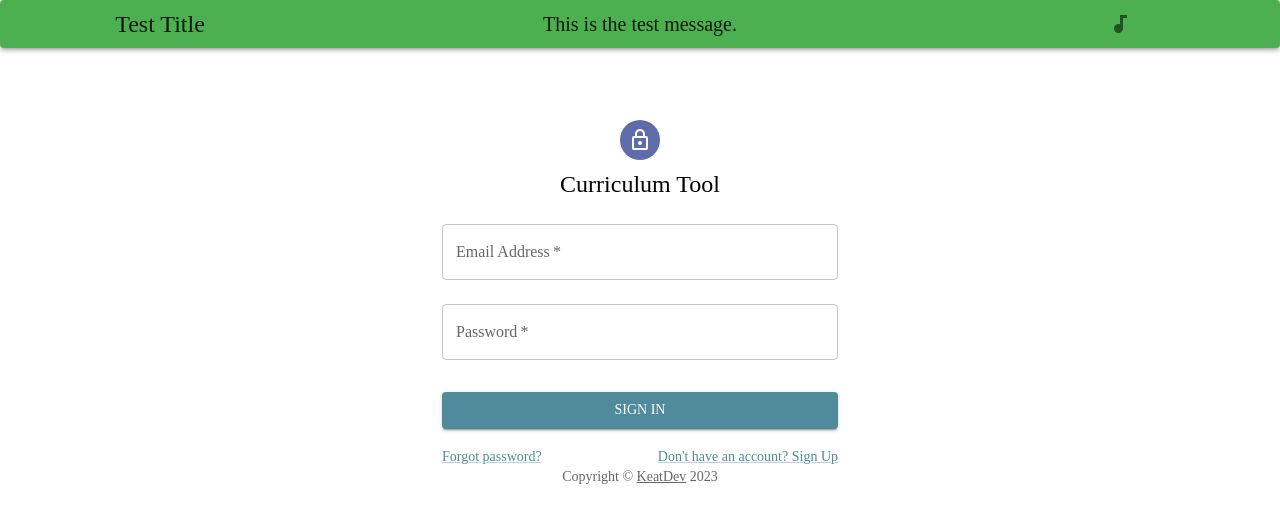
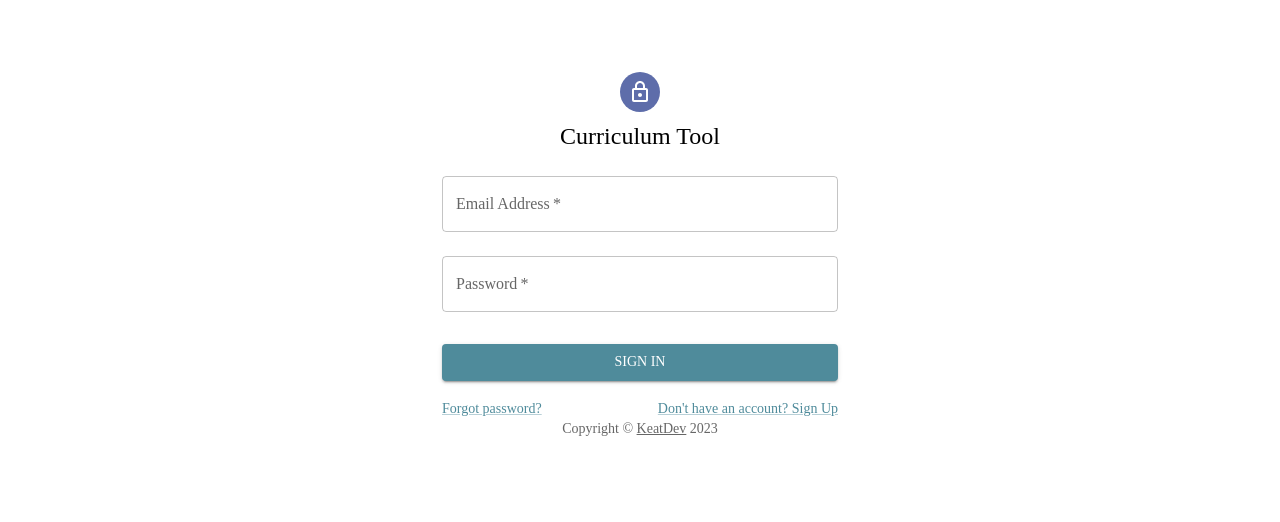
Before and after one commit to drewkeat/theatre-ed-tool, a Next.js app: page / in a window 1280 px wide. Shown: the top 522 px of the page. Built offline with nearby package versions, Linux system fonts and the light colour scheme.

Commit message:
apply notificationContext.provider and test

```diff
--- a/components/layout/Layout.jsx
+++ b/components/layout/Layout.jsx
@@ -1,25 +1,16 @@
 import { Box, Grid } from "@mui/material";
-import AudiotrackIcon from "@mui/icons-material/Audiotrack"
+import { useContext } from "react";
 
+import NotificationContext from "../../contexts/notificationContext";
 import Copyright from "./Copyright";
 import NotificationBanner from "./NotificationBanner";
 
-const notificationProps = {
-  notification: {
-    title: "Test Title",
-    message: "This is the test message.",
-    type: "success"
-  },
-  actionIcon: <AudiotrackIcon />,
-  actionHandler: function(){
-    alert("Action Works")
-  }
-}
+export default function Layout({children}){
+  const notificationCtx = useContext(NotificationContext)
 
-export default function Layout({children}){
   return(
     <Box>
-      <NotificationBanner {...notificationProps}/>
+      {!!notificationCtx.notification && <NotificationBanner {...notificationCtx.notification}/>}
       <Grid>
         {children}
         <Box component={Copyright} alignSelf={'end'}/>
--- a/components/layout/NotificationBanner.jsx
+++ b/components/layout/NotificationBanner.jsx
@@ -1,18 +1,18 @@
 import { Grid, IconButton, Paper, Typography } from "@mui/material";
 
-export default function NotificationBanner({actionIcon, actionHandler, notification}) {
+export default function NotificationBanner({title, message, type, icon, buttonAction}) {
   return (
     <Grid
       container
       component={Paper}
-      bgcolor={`${notification.type}.light`}
+      bgcolor={`${type}.light`}
       justifyContent={"center"}
       alignItems={"center"}
       elevation={3}
       sx={{ zIndex: 1 }}
     >
       <Grid item xs maxWidth={"fit-content"} marginX={2} textAlign={"center"}>
-        <Typography variant="h5" >{notification.title}</Typography>
+        <Typography variant="h5" >{title}</Typography>
       </Grid>
       <Grid
         item
@@ -21,10 +21,10 @@ export default function NotificationBanner({actionIcon, actionHandler, notificat
         textAlign={"center"}
         variant={"h6"}
       >
-        {notification.message}
+        {message}
       </Grid>
       <Grid item xs maxWidth={"fit-content"} textAlign={"center"} marginX={2}>
-        <IconButton size="large" onClick={actionHandler}>{actionIcon}</IconButton>
+        <IconButton size="large" onClick={buttonAction}>{icon}</IconButton>
       </Grid>
     </Grid>
   );
--- a/contexts/notificationContext.js
+++ b/contexts/notificationContext.js
@@ -15,7 +15,7 @@ export const NotificationContext = createContext({
 export default NotificationContext
 
 export function NotificationContextProvider({ children }){
-  const [activeNotification, setActiveNotification] = useState();
+  const [activeNotification, setActiveNotification] = useState(null);
 
   function showNotificationHandler(notificationData){
     setActiveNotification(notificationData)
```
